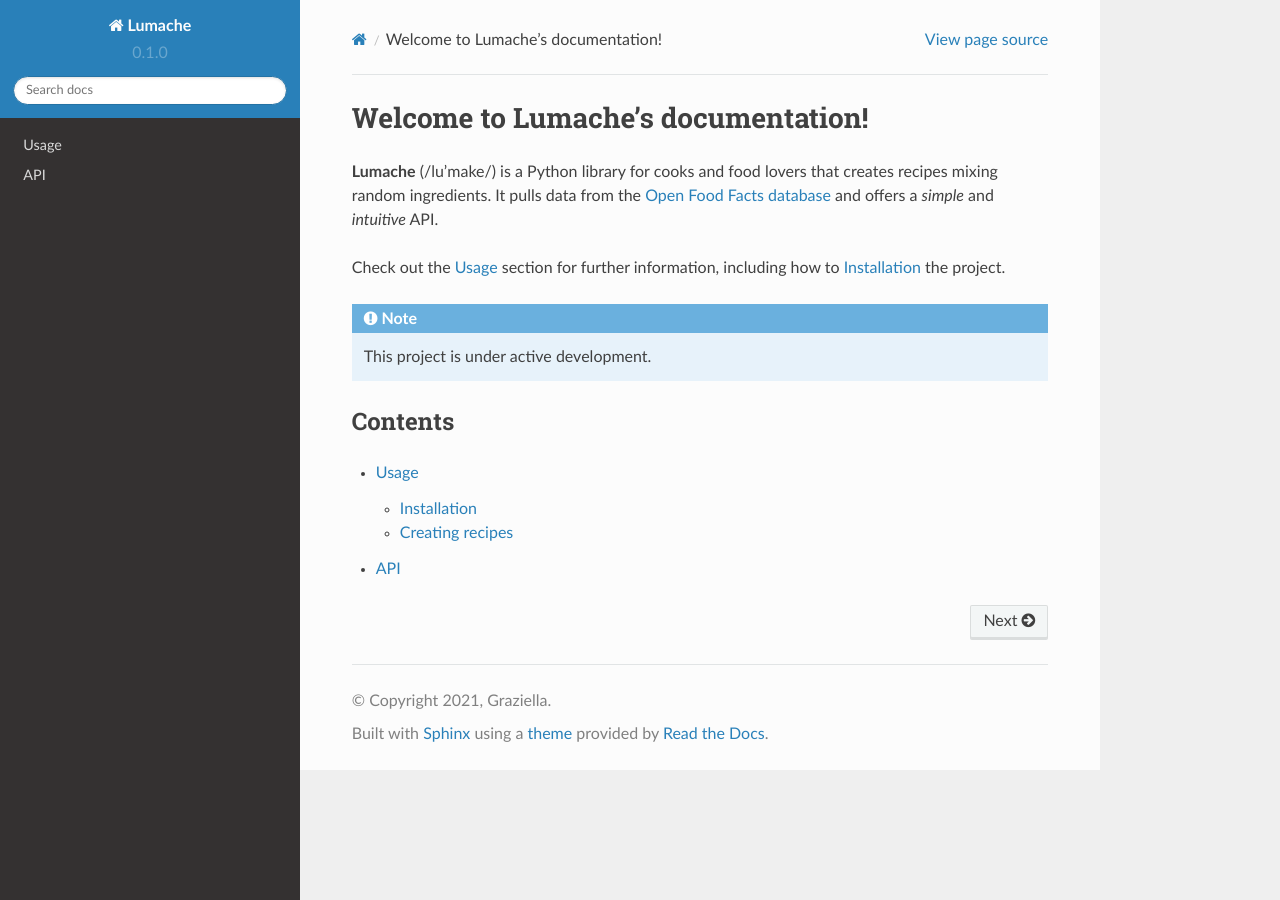
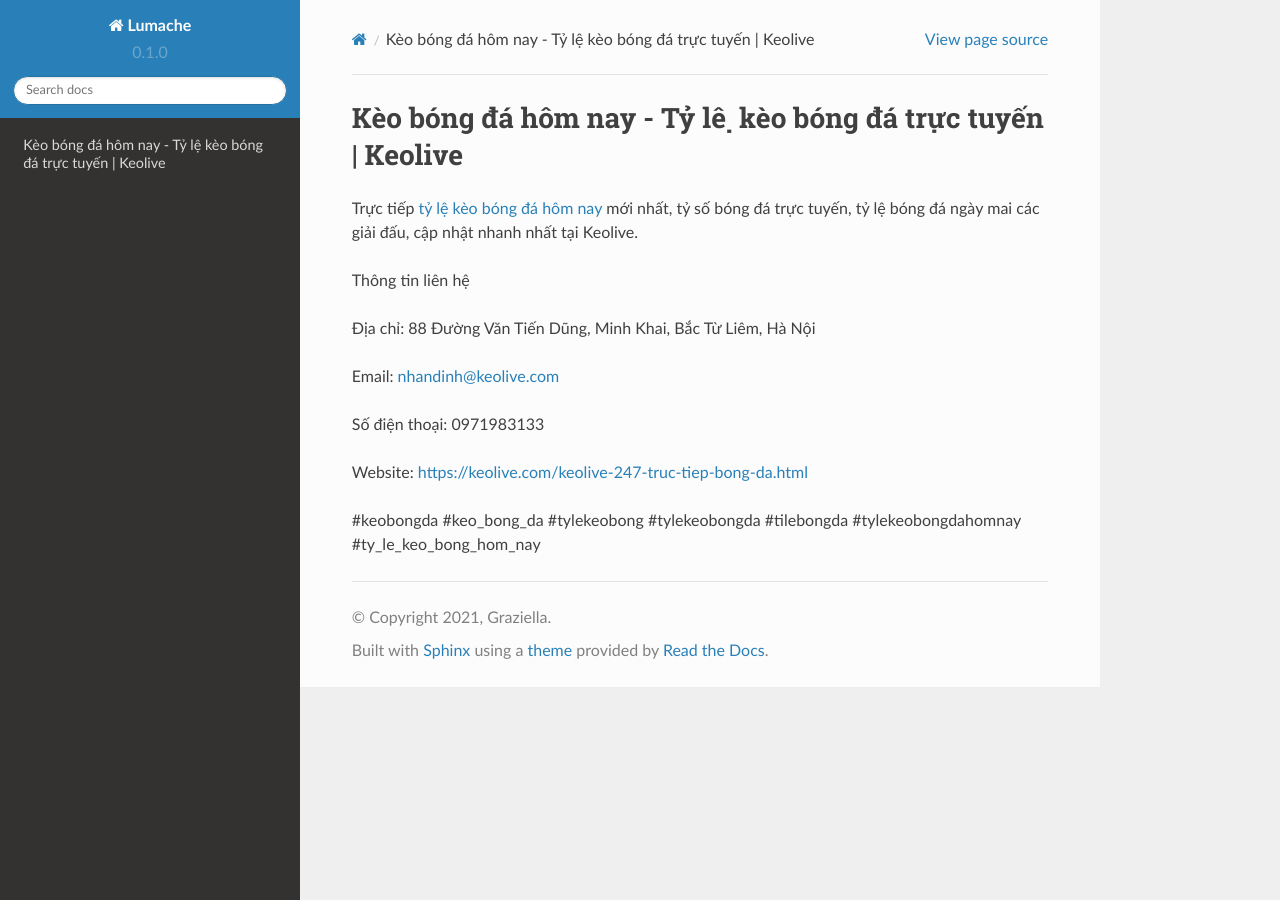
Before and after one commit to luongchanvien962/tylekeobongdakeolive, a Sphinx documentation site: the page built from docs/source/index.rst, in a window 1280 px wide. Built offline with Sphinx 7.4.7 and the Read the Docs theme 2.0.0, drawn with Linux system fonts in a browser that asks for light colours.

Commit message:
Update index.rst

```diff
--- a/docs/source/index.rst
+++ b/docs/source/index.rst
@@ -1,22 +1,16 @@
-Welcome to Lumache's documentation!
+Kèo bóng đá hôm nay - Tỷ lệ kèo bóng đá trực tuyến | Keolive
 ===================================
 
-**Lumache** (/lu'make/) is a Python library for cooks and food lovers
-that creates recipes mixing random ingredients.
-It pulls data from the `Open Food Facts database <https://world.openfoodfacts.org/>`_
-and offers a *simple* and *intuitive* API.
+Trực tiếp `tỷ lệ kèo bóng đá hôm nay <https://keolive.com/keolive-247-truc-tiep-bong-da.html>`_ mới nhất, tỷ số bóng đá trực tuyến, tỷ lệ bóng đá ngày mai các giải đấu, cập nhật nhanh nhất tại Keolive.
 
-Check out the :doc:`usage` section for further information, including
-how to :ref:`installation` the project.
+Thông tin liên hệ
 
-.. note::
+Địa chỉ: 88 Đường Văn Tiến Dũng, Minh Khai, Bắc Từ Liêm, Hà Nội
 
-   This project is under active development.
+Email: nhandinh@keolive.com
 
-Contents
---------
+Số điện thoại: 0971983133
 
-.. toctree::
+Website: https://keolive.com/keolive-247-truc-tiep-bong-da.html
 
-   usage
-   api
+#keobongda #keo_bong_da #tylekeobong #tylekeobongda #tilebongda #tylekeobongdahomnay #ty_le_keo_bong_hom_nay
```
